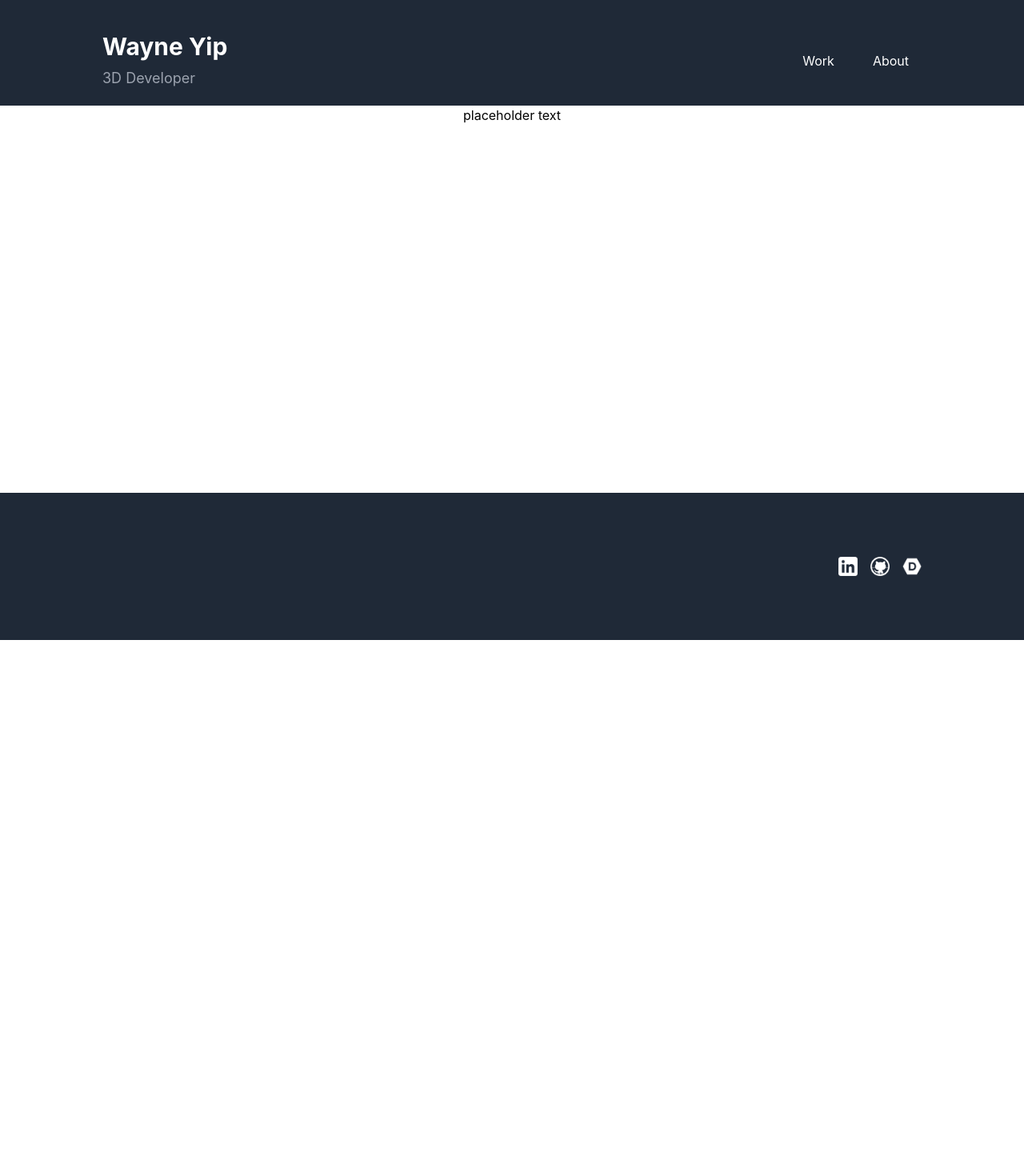
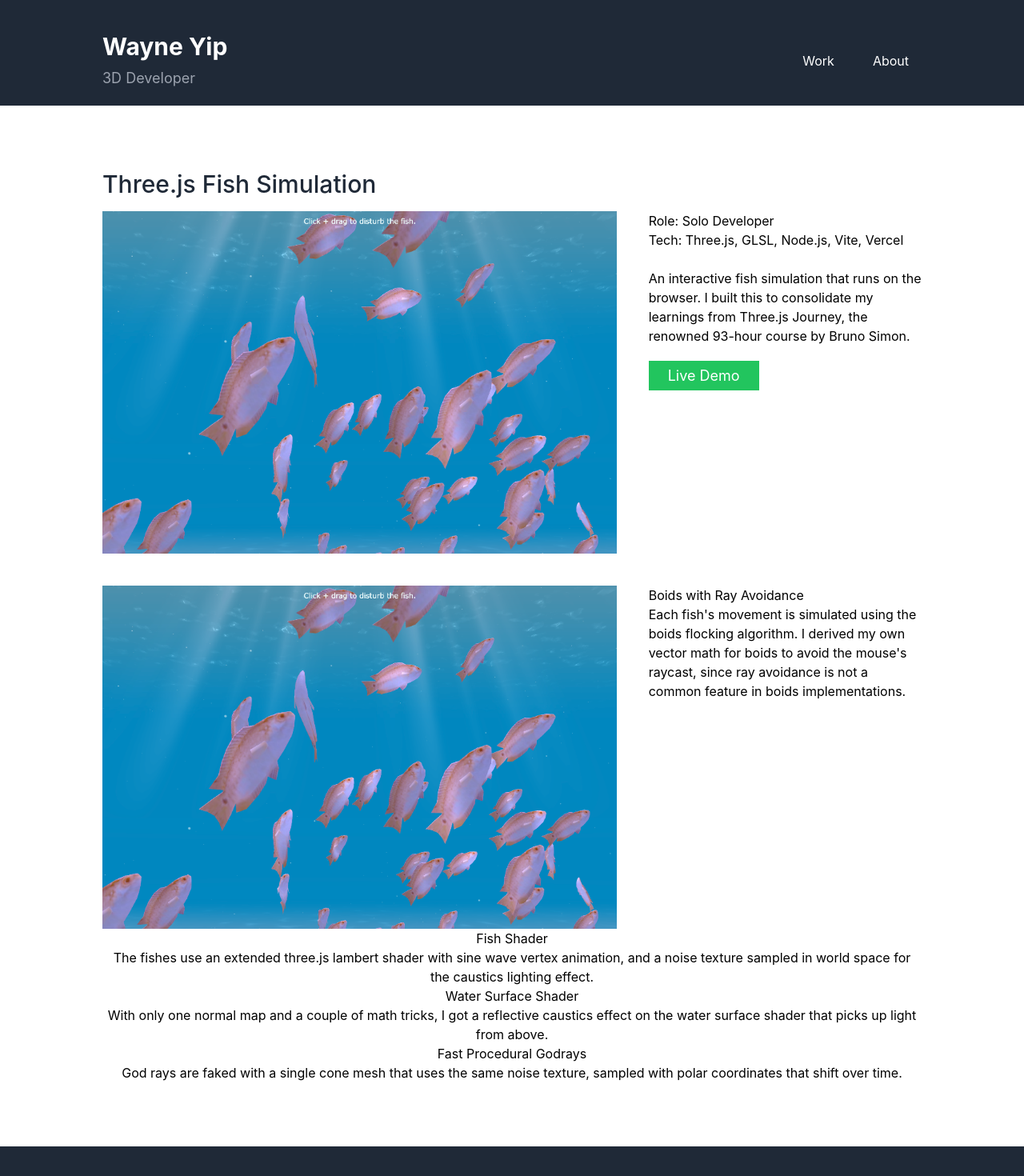
Before and after one commit to wayneyip/wayneyip.github.io, a React (Create React App) app: page /fishsim in a window 1280 px wide. Shown: the top 1470 px of the page at 80% size. Before the commit the page ends 800 px from the top, so only its background shows below. Built offline with nearby package versions, Linux system fonts and the light colour scheme.

Commit message:
Set up basic structure and text in Fishsim page

```diff
--- a/src/components/Fishsim.js
+++ b/src/components/Fishsim.js
@@ -1,5 +1,18 @@
 import Navbar from './Navbar.js';
 import Footer from './Footer.js';
+
+function Detail({ imgSrc, imgAlt, title, text })
+{
+  return (
+    <div className="flex mt-10">
+      <img className="w-2/3 pr-10" src={imgSrc} alt={imgAlt}/>
+      <div className="flex-col text-left">
+        <h2>{title}</h2>
+        <p>{text}</p>
+      </div>
+    </div>
+  )
+}
 
 export default function Fishsim()
 {
@@ -7,7 +20,41 @@ export default function Fishsim()
     <div className="flex flex-col min-h-screen">
       <Navbar />
         <div className="flex-grow">
-          <p>placeholder text</p>
+          <div className="container max-w-screen-lg mx-auto py-20">
+            <h1 className="mb-4 text-left text-3xl font-medium text-gray-800">Three.js Fish Simulation</h1>
+            <div className="flex">
+              <img className="w-2/3 pr-10" src="work_fish.png" alt="Three.js Fish Simulation"/>
+              <div className="flex-col text-left">
+                <p>Role: Solo Developer</p>
+                <p>Tech: Three.js, GLSL, Node.js, Vite, Vercel</p>
+                <br/>
+                <p>An interactive fish simulation that runs on the browser. I built this to consolidate my learnings from Three.js Journey, the renowned 93-hour course by Bruno Simon.</p>
+                <br/>
+                <a
+                  href="https://wayne-ocean.vercel.app/"
+                  target="_blank"
+                  rel="noopener noreferrer"
+                  className="py-2 px-6 text-white text-lg bg-green-500 hover:bg-green-600">
+                  Live Demo
+                </a>
+              </div>
+            </div>
+            <Detail
+              imgSrc="work_fish.png"
+              imgAlt="Boids with Ray Avoidance"
+              title="Boids with Ray Avoidance"
+              text="Each fish's movement is simulated using the boids flocking algorithm. I derived my own vector math for boids to avoid the mouse's raycast, since ray avoidance is not a common feature in boids implementations."
+            />
+
+            <h2>Fish Shader</h2>
+            <p>The fishes use an extended three.js lambert shader with sine wave vertex animation, and a noise texture sampled in world space for the caustics lighting effect.</p>
+
+            <h2>Water Surface Shader</h2>
+            <p>With only one normal map and a couple of math tricks, I got a reflective caustics effect on the water surface shader that picks up light from above.</p>
+
+            <h2>Fast Procedural Godrays</h2>
+            <p>God rays are faked with a single cone mesh that uses the same noise texture, sampled with polar coordinates that shift over time.</p>
+          </div>
         </div>
       <Footer />
     </div>
```
